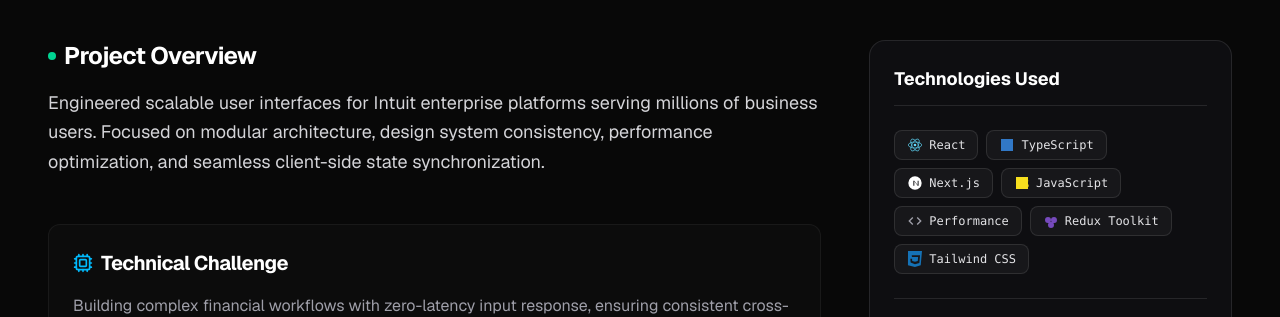
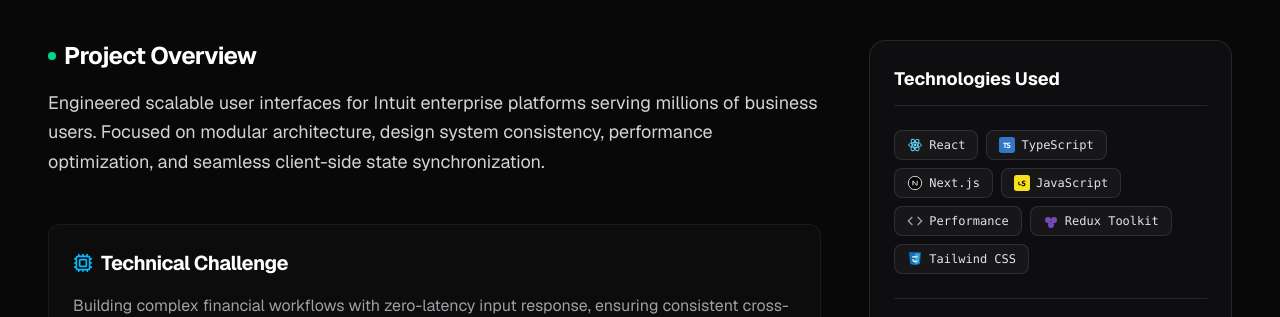
Before and after one commit to mukhtadirdev/profile, a Next.js app: page /work/intuit in a window 1280 px wide. Shown: the part 1160-1477 px from the top of the page. Built offline with nearby package versions, Linux system fonts and the light colour scheme.

Commit message:
fix: update TypeScript and JavaScript SVG logos with centered vector paths

```diff
--- a/src/components/TechLogos.tsx
+++ b/src/components/TechLogos.tsx
@@ -8,135 +8,166 @@
 export const TechLogo: React.FC<TechLogoProps> = ({ name, className = 'w-4 h-4' }) => {
   const normalized = name.toLowerCase().trim();
 
+  // React Atom SVG
   if (normalized.includes('react')) {
     return (
-      <svg className={`${className} text-[#61DAFB] fill-current`} viewBox="0 0 24 24">
-        <circle cx="12" cy="12" r="2" />
-        <g fill="none" stroke="currentColor" strokeWidth="1">
-          <ellipse cx="12" cy="12" rx="10" ry="4.5" />
-          <ellipse cx="12" cy="12" rx="10" ry="4.5" transform="rotate(60 12 12)" />
-          <ellipse cx="12" cy="12" rx="10" ry="4.5" transform="rotate(120 12 12)" />
+      <svg className={`${className} shrink-0 text-[#61DAFB]`} viewBox="0 0 24 24" fill="none">
+        <circle cx="12" cy="12" r="2.2" fill="currentColor" />
+        <g stroke="currentColor" strokeWidth="1.4" fill="none">
+          <ellipse cx="12" cy="12" rx="9.5" ry="3.8" />
+          <ellipse cx="12" cy="12" rx="9.5" ry="3.8" transform="rotate(60 12 12)" />
+          <ellipse cx="12" cy="12" rx="9.5" ry="3.8" transform="rotate(120 12 12)" />
         </g>
       </svg>
     );
   }
 
+  // Next.js Badge SVG
   if (normalized.includes('next.js') || normalized.includes('next')) {
     return (
-      <svg className={`${className} fill-current text-white`} viewBox="0 0 24 24">
-        <path d="M12 2A10 10 0 1 0 22 12 10 10 0 0 0 12 2zm3.96 13.96L11 9.5v6.5H9.5V8.5h1.5l4.96 6.46v-6.46H17.4v7.46z" />
+      <svg className={`${className} shrink-0`} viewBox="0 0 24 24" fill="none">
+        <circle cx="12" cy="12" r="10" fill="#000000" stroke="#FFFFFF" strokeWidth="1.2" />
+        <path d="M14.8 15.5L9.6 8.5H8.2V15.5H9.6V10.2L14.1 16.3C14.3 16.1 14.6 15.8 14.8 15.5Z" fill="#FFFFFF" />
+        <path d="M14.5 8.5H15.8V15.5H14.5V8.5Z" fill="#FFFFFF" />
       </svg>
     );
   }
 
-  if (normalized.includes('typescript')) {
+  // TypeScript Badge SVG (Centered vector geometry)
+  if (normalized.includes('typescript') || normalized === 'ts') {
     return (
-      <svg className={`${className} fill-current text-[#3178C6]`} viewBox="0 0 24 24">
-        <path d="M3 3h18v18H3V3zm10.22 13.56c.72.39 1.63.66 2.47.66 1.34 0 1.96-.58 1.96-1.39 0-.84-.69-1.29-2.02-1.77-1.89-.66-2.97-1.54-2.97-3.05 0-1.92 1.6-3.23 4.14-3.23 1.15 0 2.07.24 2.67.57l-.63 1.51c-.48-.27-1.28-.53-2.14-.53-1.29 0-1.82.55-1.82 1.25 0 .77.63 1.15 1.94 1.63 1.99.72 3.07 1.55 3.07 3.2 0 2.05-1.57 3.39-4.38 3.39-1.29 0-2.47-.35-3.03-.7l.54-1.54zM7.18 10.6H5v-1.6h6.11v1.6H9.03v7.35H7.18V10.6z" />
+      <svg className={`${className} shrink-0`} viewBox="0 0 24 24" fill="none">
+        <rect width="24" height="24" rx="4" fill="#3178C6" />
+        {/* 'TS' Lettermarks crisp vector path */}
+        <path d="M6.5 8.5H12V10H9.8V16.5H8.2V10H6.5V8.5Z" fill="white" />
+        <path d="M16.8 10.3C16.3 10 15.6 9.8 14.8 9.8C14 9.8 13.5 10.1 13.5 10.6C13.5 11.1 13.9 11.4 14.9 11.7C16.3 12.1 17.2 12.7 17.2 14.1C17.2 15.6 15.9 16.7 14 16.7C12.9 16.7 11.8 16.3 11 15.8L11.6 14.4C12.3 14.9 13.2 15.3 14.1 15.3C14.9 15.3 15.4 15 15.4 14.4C15.4 13.9 15 13.6 14 13.3C12.5 12.8 11.7 12.2 11.7 10.8C11.7 9.4 12.9 8.3 14.7 8.3C15.7 8.3 16.6 8.6 17.3 9L16.8 10.3Z" fill="white" />
       </svg>
     );
   }
 
+  // JavaScript Badge SVG (Centered vector geometry)
   if (normalized === 'javascript' || normalized === 'js') {
     return (
-      <svg className={`${className} fill-current text-[#F7DF1E]`} viewBox="0 0 24 24">
-        <path d="M3 3h18v18H3V3zm11.53 14.34c.76.43 1.76.77 2.87.77 1.48 0 2.22-.62 2.22-1.53 0-.96-.79-1.44-2.15-1.96-2.17-.79-3.23-1.74-3.23-3.41 0-2.14 1.73-3.49 4.41-3.49 1.39 0 2.37.3 2.92.59l-.65 1.68c-.46-.24-1.34-.54-2.31-.54-1.37 0-2.07.57-2.07 1.32 0 .86.72 1.25 2.11 1.76 2.26.83 3.32 1.77 3.32 3.48 0 2.28-1.79 3.65-4.73 3.65-1.48 0-2.73-.39-3.32-.78l.61-1.54zM7.78 12.18c0-.7.31-1.04.9-1.04.62 0 .97.35.97 1.04v5.33c0 1.57-.88 2.68-2.61 2.68-1.1 0-1.95-.38-2.42-.76l.54-1.48c.4.3.99.57 1.65.57.87 0 1.27-.49 1.27-1.34v-4.46z" />
+      <svg className={`${className} shrink-0`} viewBox="0 0 24 24" fill="none">
+        <rect width="24" height="24" rx="4" fill="#F7DF1E" />
+        {/* 'JS' Lettermarks crisp vector path */}
+        <path d="M10.8 14.8C10.3 15.2 9.5 15.5 8.5 15.5C7.2 15.5 6.5 14.8 6.5 13.5V10H8V13.4C8 13.9 8.3 14.1 8.8 14.1C9.2 14.1 9.7 13.9 10.1 13.6L10.8 14.8Z" fill="#000000" />
+        <path d="M16.8 10.3C16.3 10 15.6 9.8 14.8 9.8C14 9.8 13.5 10.1 13.5 10.6C13.5 11.1 13.9 11.4 14.9 11.7C16.3 12.1 17.2 12.7 17.2 14.1C17.2 15.6 15.9 16.7 14 16.7C12.9 16.7 11.8 16.3 11 15.8L11.6 14.4C12.3 14.9 13.2 15.3 14.1 15.3C14.9 15.3 15.4 15 15.4 14.4C15.4 13.9 15 13.6 14 13.3C12.5 12.8 11.7 12.2 11.7 10.8C11.7 9.4 12.9 8.3 14.7 8.3C15.7 8.3 16.6 8.6 17.3 9L16.8 10.3Z" fill="#000000" />
       </svg>
     );
   }
 
+  // HTML5 Shield SVG
   if (normalized.includes('html')) {
     return (
-      <svg className={`${className} fill-current text-[#E34F26]`} viewBox="0 0 24 24">
-        <path d="M1.5 0h21l-1.91 21.48L12 24 1.41 21.48L1.5 0zm15.42 6.55H7.13l.23 2.58h9.33l-.52 5.72-4.17 1.15-4.17-1.15-.27-3.07H5.02l.48 5.48L12 19.92l6.5-1.8 1.08-11.57z" />
+      <svg className={`${className} shrink-0`} viewBox="0 0 24 24" fill="none">
+        <path d="M3 2L4.8 19.5L12 21.5L19.2 19.5L21 2H3Z" fill="#E34F26" />
+        <path d="M12 3.8V19.8L17.7 18.2L19.2 3.8H12Z" fill="#EF652A" />
+        <path d="M12 7.7H7.7L7.9 9.9H12V12H8.1L8.5 15.8L12 16.8V14.6L9.9 14L9.7 12H12V7.7Z" fill="#FFFFFF" />
+        <path d="M12 7.7V9.9H16.1L15.7 14L12 15V17.2L15.5 16.2L16.2 9.9H12V7.7Z" fill="#ECECEC" />
       </svg>
     );
   }
 
+  // CSS3 Shield SVG
   if (normalized.includes('css')) {
     return (
-      <svg className={`${className} fill-current text-[#1572B6]`} viewBox="0 0 24 24">
-        <path d="M1.5 0h21l-1.91 21.48L12 24 1.41 21.48L1.5 0zm15.42 6.55H7.13l.23 2.58h9.33l-.52 5.72-4.17 1.15-4.17-1.15-.27-3.07H5.02l.48 5.48L12 19.92l6.5-1.8 1.08-11.57z" />
+      <svg className={`${className} shrink-0`} viewBox="0 0 24 24" fill="none">
+        <path d="M3 2L4.8 19.5L12 21.5L19.2 19.5L21 2H3Z" fill="#1572B6" />
+        <path d="M12 3.8V19.8L17.7 18.2L19.2 3.8H12Z" fill="#33A9DC" />
+        <path d="M12 7.7H7.7L7.9 9.9H12V7.7ZM12 12H8.1L8.5 15.8L12 16.8V14.6L9.9 14L9.7 12H12V12Z" fill="#FFFFFF" />
+        <path d="M16.1 7.7H12V9.9H16.1L15.7 14L12 15V17.2L15.5 16.2L16.2 7.7H16.1Z" fill="#ECECEC" />
       </svg>
     );
   }
 
+  // Tailwind CSS Wave SVG
   if (normalized.includes('tailwind')) {
     return (
-      <svg className={`${className} fill-current text-[#06B6D4]`} viewBox="0 0 24 24">
-        <path d="M12.001 4.8c-3.2 0-5.2 1.6-6 4.8 1.2-1.6 2.6-2.2 4.2-1.8.913.228 1.565.89 2.288 1.624C13.666 10.618 15.027 12 18.001 12c3.2 0 5.2-1.6 6-4.8-1.2 1.6-2.6 2.2-4.2 1.8-.913-.228-1.565-.89-2.288-1.624C16.337 6.182 14.976 4.8 12.001 4.8zm-6 7.2c-3.2 0-5.2 1.6-6 4.8 1.2-1.6 2.6-2.2 4.2-1.8.913.228 1.565.89 2.288 1.624C7.666 17.818 9.027 19.2 12.001 19.2c3.2 0 5.2-1.6 6-4.8-1.2 1.6-2.6 2.2-4.2 1.8-.913-.228-1.565-.89-2.288-1.624C10.337 13.382 8.976 12 6.001 12z" />
+      <svg className={`${className} shrink-0`} viewBox="0 0 24 24" fill="none">
+        <path d="M12 5C9 5 7 6.5 6 9.5C7.2 8 8.6 7.4 10.2 8C11.1 8.2 11.8 8.9 12.5 9.6C13.7 10.9 15 12.3 18 12.3C21 12.3 23 10.8 24 7.8C22.8 9.3 21.4 9.9 19.8 9.3C18.9 9.1 18.2 8.4 17.5 7.7C16.3 6.4 15 5 12 5ZM6 12.3C3 12.3 1 13.8 0 16.8C1.2 15.3 2.6 14.7 4.2 15.3C5.1 15.5 5.8 16.2 6.5 16.9C7.7 18.2 9 19.6 12 19.6C15 19.6 17 18.1 18 15.1C16.8 16.6 15.4 17.2 13.8 16.6C12.9 16.4 12.2 15.7 11.5 15C10.3 13.7 9 12.3 6 12.3Z" fill="#06B6D4" />
       </svg>
     );
   }
 
+  // Redux Toolkit SVG
   if (normalized.includes('redux')) {
     return (
-      <svg className={`${className} fill-current text-[#764ABC]`} viewBox="0 0 24 24">
-        <path d="M16.5 6a4.5 4.5 0 0 0-4.5 4.5V11a4.5 4.5 0 1 0 4.5-5zm-9 0a4.5 4.5 0 1 0 4.5 4.5V10.5A4.5 4.5 0 0 0 7.5 6zm4.5 7.5a4.5 4.5 0 1 0 0 9 4.5 4.5 0 0 0 0-9z" />
+      <svg className={`${className} shrink-0`} viewBox="0 0 24 24" fill="none">
+        <path d="M16.5 6A4.5 4.5 0 0 0 12 10.5V11A4.5 4.5 0 1 0 16.5 6ZM7.5 6A4.5 4.5 0 1 0 12 10.5V10.5A4.5 4.5 0 0 0 7.5 6ZM12 13.5A4.5 4.5 0 1 0 12 22.5A4.5 4.5 0 0 0 12 13.5Z" fill="#764ABC" />
       </svg>
     );
   }
 
+  // GraphQL SVG
   if (normalized.includes('graphql')) {
     return (
-      <svg className={`${className} fill-current text-[#E10098]`} viewBox="0 0 24 24">
-        <path d="M12 2l8.66 5v10L12 22l-8.66-5V7L12 2zm0 2.31L5.34 8v8L12 19.69 18.66 16V8L12 4.31z" />
+      <svg className={`${className} shrink-0`} viewBox="0 0 24 24" fill="none">
+        <path d="M12 2L20.66 7V17L12 22L3.34 17V7L12 2ZM12 4.31L5.34 8V16L12 19.69L18.66 16V8L12 4.31Z" fill="#E10098" />
       </svg>
     );
   }
 
+  // Node.js Hexagon SVG
   if (normalized.includes('node')) {
     return (
-      <svg className={`${className} fill-current text-[#5FA04E]`} viewBox="0 0 24 24">
-        <path d="M12 2L2 7.5v9L12 22l10-5.5v-9L12 2zm0 2.31l7.5 4.13v8.25L12 20.82l-7.5-4.13V8.44L12 4.31z" />
+      <svg className={`${className} shrink-0`} viewBox="0 0 24 24" fill="none">
+        <path d="M12 2L2 7.5V16.5L12 22L22 16.5V7.5L12 2ZM12 4.31L19.5 8.44V15.56L12 19.69L4.5 15.56V8.44L12 4.31Z" fill="#5FA04E" />
       </svg>
     );
   }
 
+  // AWS Cloud SVG
   if (normalized.includes('aws')) {
     return (
-      <svg className={`${className} fill-current text-[#FF9900]`} viewBox="0 0 24 24">
-        <path d="M12 2L2 7l10 5 10-5-10-5zm0 7.33L4.47 7 12 3.67 19.53 7 12 9.33zM2 17l10 5 10-5v-3l-10 5-10-5v3z" />
+      <svg className={`${className} shrink-0`} viewBox="0 0 24 24" fill="none">
+        <path d="M12 2L2 7L12 12L22 7L12 2ZM12 9.33L4.47 7L12 3.67L19.53 7L12 9.33ZM2 17L12 22L22 17V14L12 19L2 14V17Z" fill="#FF9900" />
       </svg>
     );
   }
 
+  // Docker Whale SVG
   if (normalized.includes('docker')) {
     return (
-      <svg className={`${className} fill-current text-[#2496ED]`} viewBox="0 0 24 24">
-        <path d="M13.98 11.08h-2.12v2.12h2.12v-2.12zm-3.18 0H8.68v2.12h2.12v-2.12zm-3.18 0H5.5v2.12h2.12v-2.12zm9.54 0h-2.12v2.12h2.12v-2.12zm3.18 0h-2.12v2.12h2.12v-2.12zm-6.36-3.18h-2.12v2.12h2.12V7.9zm-3.18 0H8.68v2.12h2.12V7.9zm6.36 0h-2.12v2.12h2.12V7.9zm-3.18-3.18h-2.12v2.12h2.12V4.72z" />
+      <svg className={`${className} shrink-0`} viewBox="0 0 24 24" fill="none">
+        <path d="M13.98 11.08H11.86V13.2H13.98V11.08ZM10.8 11.08H8.68V13.2H10.8V11.08ZM7.62 11.08H5.5V13.2H7.62V11.08ZM17.16 11.08H15.04V13.2H17.16V11.08ZM20.34 11.08H18.22V13.2H20.34V11.08ZM13.98 7.9H11.86V10.02H13.98V7.9ZM10.8 7.9H8.68V10.02H10.8V7.9ZM17.16 7.9H15.04V10.02H17.16V7.9ZM13.98 4.72H11.86V6.84H13.98V4.72Z" fill="#2496ED" />
       </svg>
     );
   }
 
+  // Kubernetes Helm SVG
   if (normalized.includes('kubernetes')) {
     return (
-      <svg className={`${className} fill-current text-[#326CE5]`} viewBox="0 0 24 24">
-        <path d="M12 2L2.5 7.5v11L12 24l9.5-5.5v-11L12 2zm0 3.3l6.5 3.75v7.5L12 20.3l-6.5-3.75v-7.5L12 5.3z" />
+      <svg className={`${className} shrink-0`} viewBox="0 0 24 24" fill="none">
+        <path d="M12 2L2.5 7.5V18.5L12 24L21.5 18.5V7.5L12 2ZM12 5.3L18.5 9.05V16.95L12 20.7L5.5 16.95V9.05L12 5.3Z" fill="#326CE5" />
       </svg>
     );
   }
 
+  // Jest Testing SVG
   if (normalized.includes('jest')) {
     return (
-      <svg className={`${className} fill-current text-[#C21325]`} viewBox="0 0 24 24">
-        <path d="M12 2L2 22h20L12 2zm0 4l6.5 13H5.5L12 6z" />
+      <svg className={`${className} shrink-0`} viewBox="0 0 24 24" fill="none">
+        <path d="M12 2L2 22H22L12 2ZM12 6L18.5 19H5.5L12 6Z" fill="#C21325" />
       </svg>
     );
   }
 
+  // Cypress Testing SVG
   if (normalized.includes('cypress')) {
     return (
-      <svg className={`${className} fill-current text-[#00BF88]`} viewBox="0 0 24 24">
-        <path d="M12 2A10 10 0 1 0 22 12 10 10 0 0 0 12 2zm0 16a6 6 0 1 1 6-6 6 6 0 0 1-6 6z" />
+      <svg className={`${className} shrink-0`} viewBox="0 0 24 24" fill="none">
+        <circle cx="12" cy="12" r="10" stroke="#00BF88" strokeWidth="2" fill="none" />
+        <circle cx="12" cy="12" r="5" fill="#00BF88" />
       </svg>
     );
   }
 
-  // Default fallback code icon
+  // Default Fallback Vector Icon
   return (
-    <svg className={`${className} fill-current text-zinc-400`} viewBox="0 0 24 24">
-      <path d="M9.4 16.6L4.8 12l4.6-4.6L8 6l-6 6 6 6 1.4-1.4zm5.2 0l4.6-4.6-4.6-4.6L16 6l6 6-6 6-1.4-1.4z" />
+    <svg className={`${className} shrink-0 text-zinc-400`} viewBox="0 0 24 24" fill="none" stroke="currentColor" strokeWidth="2">
+      <polyline points="16 18 22 12 16 6" />
+      <polyline points="8 6 2 12 8 18" />
     </svg>
   );
 };
```
